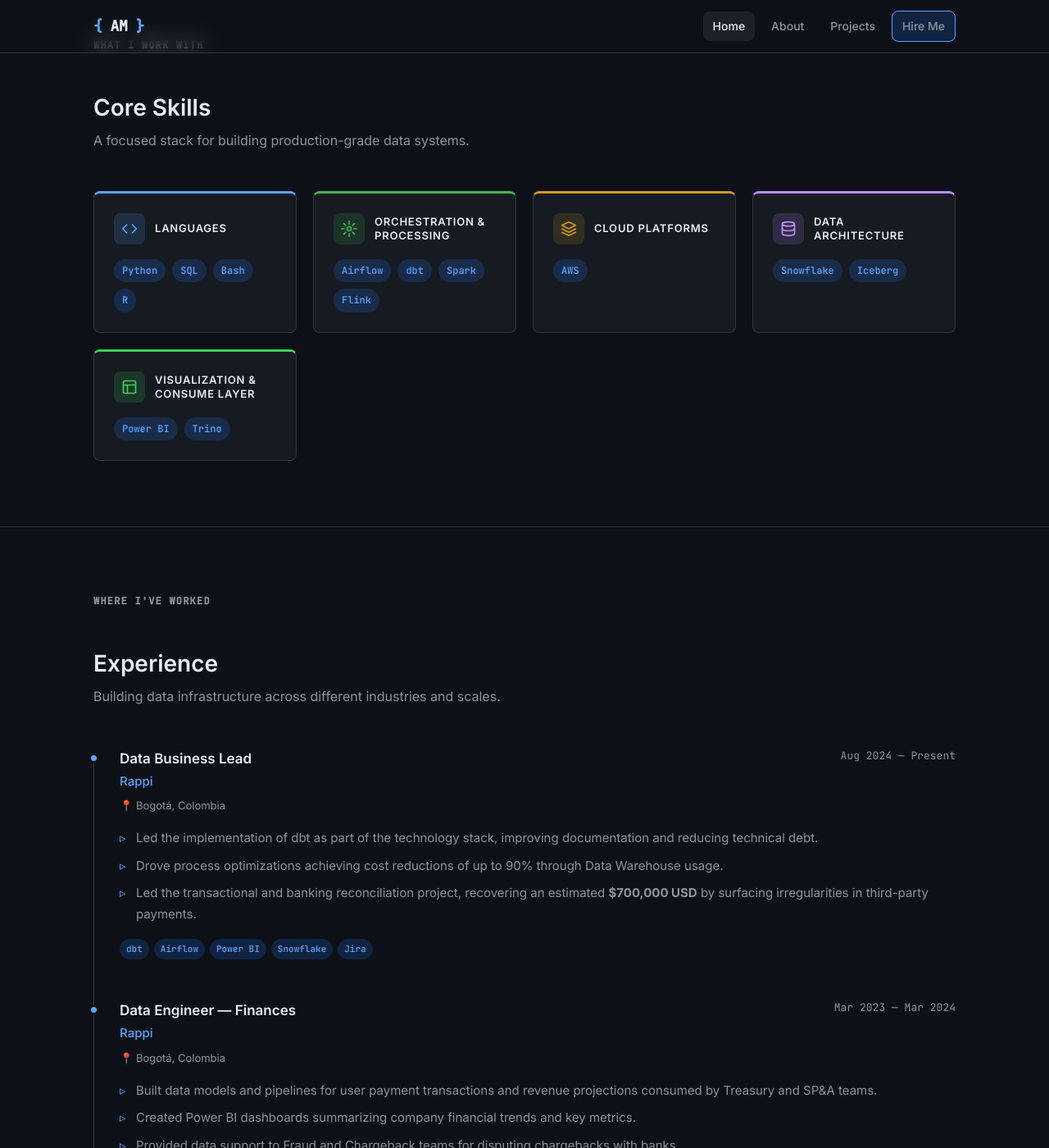
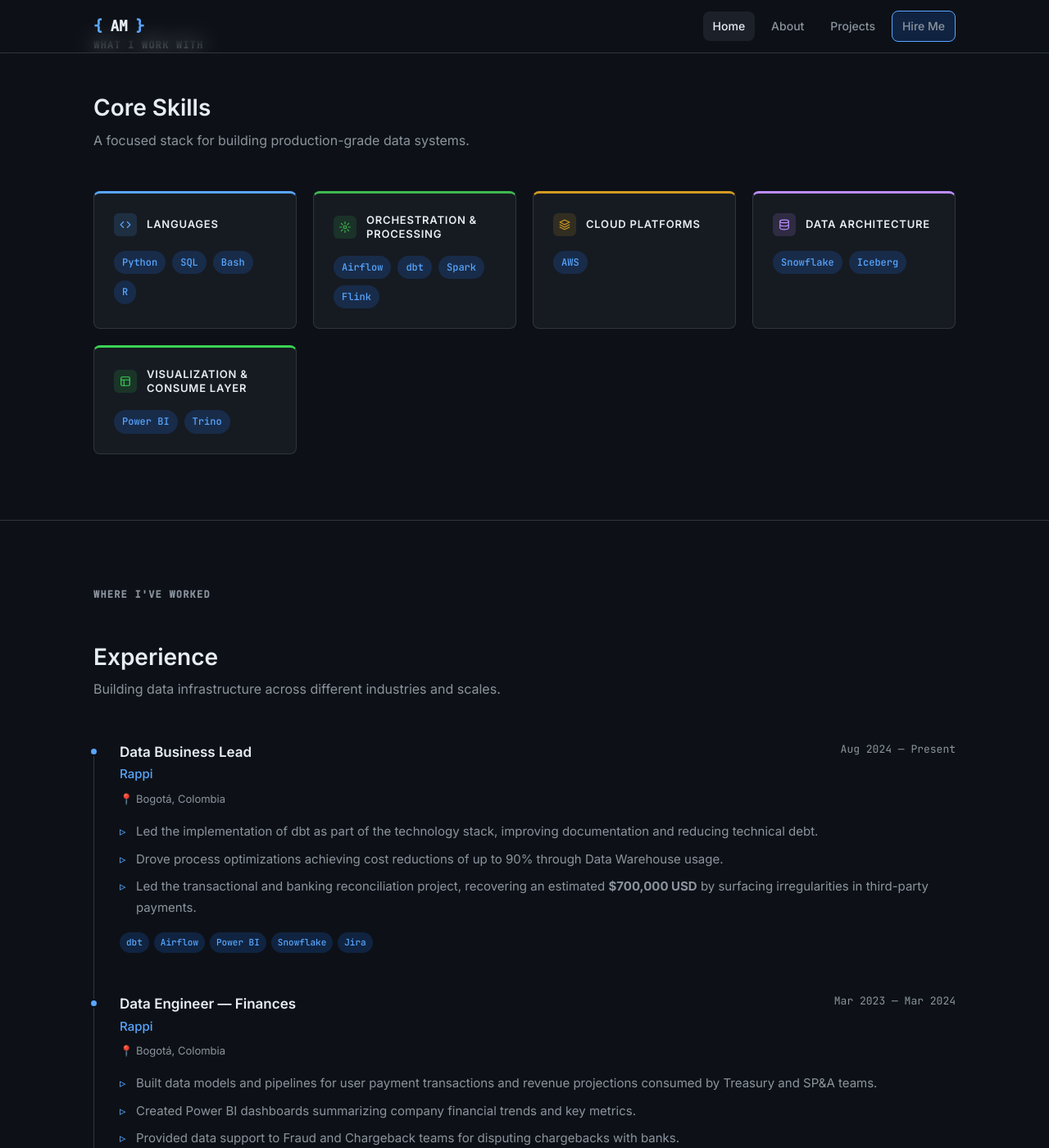
Before and after one commit to A13J0MC/portafolio, a Jekyll site: the page built from index.html, in a window 1280 px wide and 1400 px high, scrolled down 912 px. Shown: the whole window at 82% size. Built offline with Jekyll 4.4.1, drawn with Linux system fonts in a browser that asks for light colours.

Commit message:
Reduce skill card icon size
Co-Authored-By: Claude Sonnet 4.6 <noreply@anthropic.com>

```diff
--- a/assets/css/main.scss
+++ b/assets/css/main.scss
@@ -214,11 +214,11 @@ h1, h2, h3, h4 { line-height: 1.3; font-weight: 600; }
   display: flex; align-items: center; gap: 12px; margin-bottom: 18px;
 }
 .skill-card-icon-wrap {
-  width: 38px; height: 38px; border-radius: 8px; flex-shrink: 0;
+  width: 28px; height: 28px; border-radius: 6px; flex-shrink: 0;
   display: flex; align-items: center; justify-content: center;
   background: color-mix(in srgb, var(--card-color, var(--accent)) 15%, transparent);
 }
-.skill-card-icon-wrap svg { width: 20px; height: 20px; color: var(--card-color, var(--accent)); }
+.skill-card-icon-wrap svg { width: 14px; height: 14px; color: var(--card-color, var(--accent)); }
 .skill-card h3 {
   font-size: 13px; font-weight: 600; margin: 0;
   color: var(--text); text-transform: uppercase; letter-spacing: 0.06em;
```
